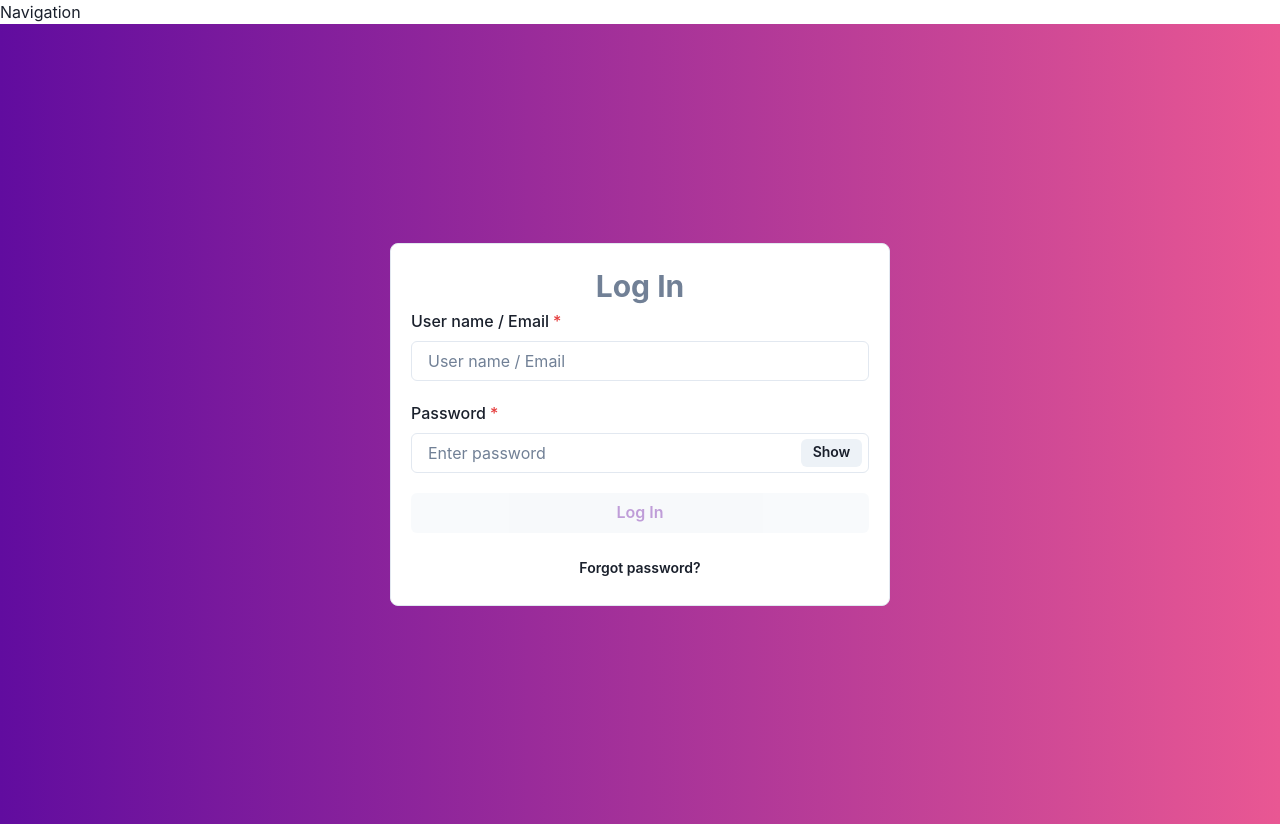
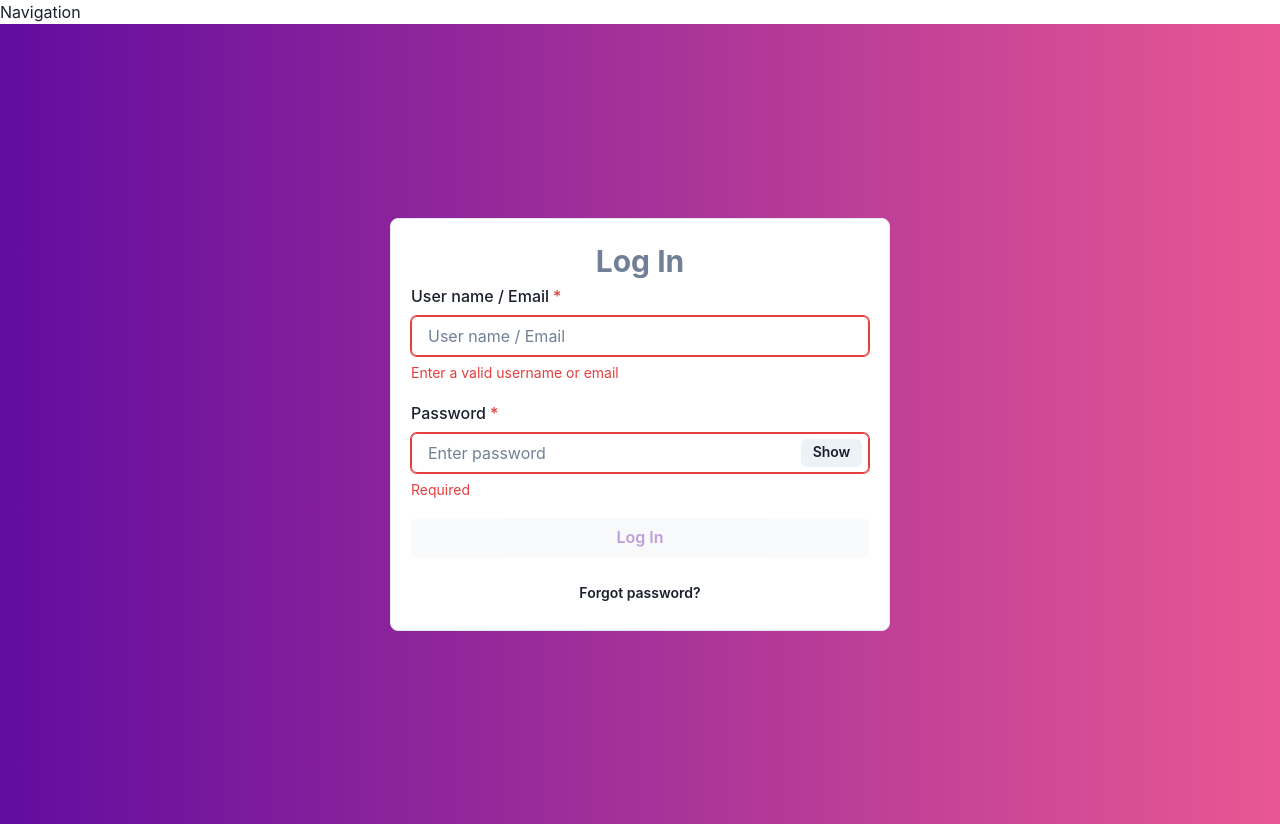
Before and after one commit to tecknoworks/SportEventManager, a React (Create React App) app in the folder event-planner-frontend/: page /login in a window 1280 px wide. Built offline with nearby package versions, Linux system fonts and the light colour scheme.

Commit message:
Form with validation

```diff
--- a/event-planner-frontend/src/features/login/components/LogInForm/LogInForm.tsx
+++ b/event-planner-frontend/src/features/login/components/LogInForm/LogInForm.tsx
@@ -1,5 +1,5 @@
-import React from 'react'
-import "common/styles/form.scss"
+import React from 'react';
+import 'common/styles/form.scss';
 import {
   Box,
   Button,
@@ -9,30 +9,45 @@ import {
   InputGroup,
   InputRightElement,
   Stack,
-    Text
-} from '@chakra-ui/react'
-import { useNavigate } from 'react-router-dom'
+  Text,
+  FormErrorMessage,
+} from '@chakra-ui/react';
+import { useNavigate } from 'react-router-dom';
 
 const LogInForm = () => {
-    const navigate=useNavigate()
+  const navigate = useNavigate();
 
-    const [showPw, setShowPw] = React.useState<boolean>(false)
-    const [isDisabled, setIsDisabled] = React.useState<boolean>(true)
+  const [showPw, setShowPw] = React.useState<boolean>(false);
+  const [isDisabled, setIsDisabled] = React.useState<boolean>(true);
 
-    const [userNameOrEmail, setUserNameOrEmail] = React.useState<string>("")
-    const [password, setPassword] = React.useState<string>("");
+  const [userNameOrEmail, setUserNameOrEmail] = React.useState<string>('');
+  const [password, setPassword] = React.useState<string>('');
 
+  type FormErrorMessage = { userNameOrEmail: string; password: string };
+  const [errors, setErrors] = React.useState<FormErrorMessage>({
+    userNameOrEmail: '',
+    password: '',
+  });
 
   React.useEffect(() => {
-        if (userNameOrEmail !== "" && password !== "") {
-            setIsDisabled(false);
-        } else {
-            setIsDisabled(true);
+    let tempErrors = { userNameOrEmail: '', password: '' };
+
+    const regex =
+      /^(?:[A-Z\d][A-Z\d_-]{5,30}|[A-Z0-9._%+-]+@[A-Z0-9.-]+\.[A-Z]{2,4})$/i;
+
+    if (!regex.test(userNameOrEmail)) {
+      tempErrors.userNameOrEmail = 'Enter a valid username or email';
     }
+
+    if (!password) {
+      tempErrors.password = 'Required';
+    }
+    setErrors(tempErrors);
+
+    setIsDisabled(Object.values(tempErrors).some((error) => error !== ''));
   }, [userNameOrEmail, password]);
 
-    const handleClickShowPw = () => setShowPw(!showPw)
-
+  const handleClickShowPw = () => setShowPw(!showPw);
 
   return (
     <Box
@@ -48,37 +63,53 @@ const LogInForm = () => {
       </Text>
       <form className="form-container">
         <Stack spacing={5}>
-                    <FormControl isRequired>
+          <FormControl isRequired isInvalid={!!errors.userNameOrEmail}>
             <FormLabel>User name / Email</FormLabel>
-                        <Input type="text" placeholder="User name / Email" onChange={(e) => setUserNameOrEmail(e.target.value)} />
+            <Input
+              type="text"
+              placeholder="User name / Email"
+              onChange={(e) => setUserNameOrEmail(e.target.value)}
+            />
+            <FormErrorMessage>{errors.userNameOrEmail}</FormErrorMessage>
           </FormControl>
-                    <FormControl isRequired>
+          <FormControl isRequired isInvalid={!!errors.password}>
             <FormLabel>Password</FormLabel>
             <InputGroup size="md">
               <Input
                 pr="75px"
-                                type={showPw ? "text" : "password"}
+                type={showPw ? 'text' : 'password'}
                 placeholder="Enter password"
                 onChange={(e) => setPassword(e.target.value)}
               />
               <InputRightElement width="75px">
-                                <Button h="28px" size="sm" onClick={handleClickShowPw} >
-                                    {showPw ? "Hide" : "Show"}
+                <Button h="28px" size="sm" onClick={handleClickShowPw}>
+                  {showPw ? 'Hide' : 'Show'}
                 </Button>
               </InputRightElement>
             </InputGroup>
+            <FormErrorMessage>{errors.password}</FormErrorMessage>
           </FormControl>
-                    <Button color="#610C9F" size="md" variant="solid" isDisabled={isDisabled}>
+          <Button
+            color="#610C9F"
+            size="md"
+            variant="solid"
+            isDisabled={isDisabled}
+          >
             Log In
           </Button>
-                    <Button variant="text" size="sm" onClick={()=>{navigate("/")}}>
+          <Button
+            variant="text"
+            size="sm"
+            onClick={() => {
+              navigate('/');
+            }}
+          >
             Forgot password?
           </Button>
         </Stack>
-
       </form>
     </Box>
-    )
-}
+  );
+};
 
-export default LogInForm
+export default LogInForm;
```
Lines whose indentation alone changed are shown as unchanged.
